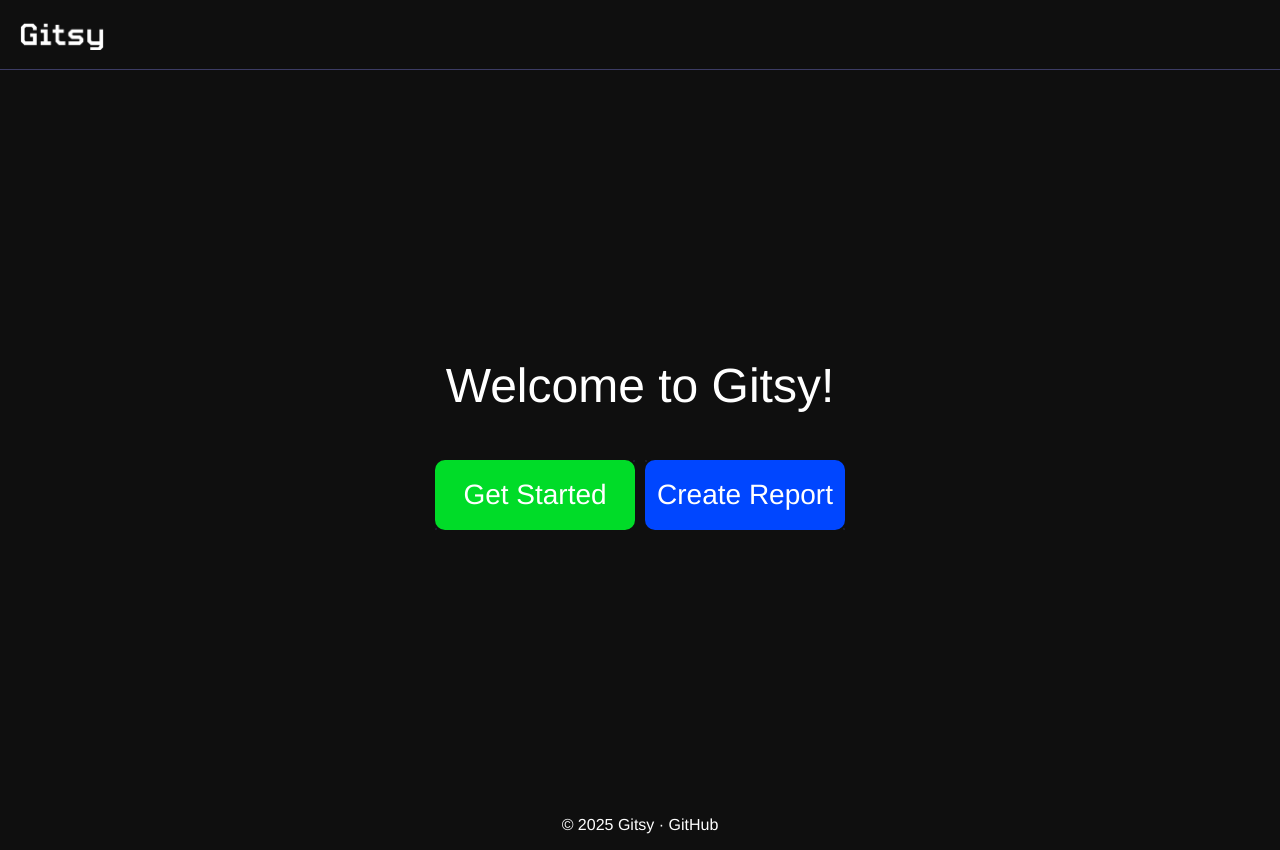
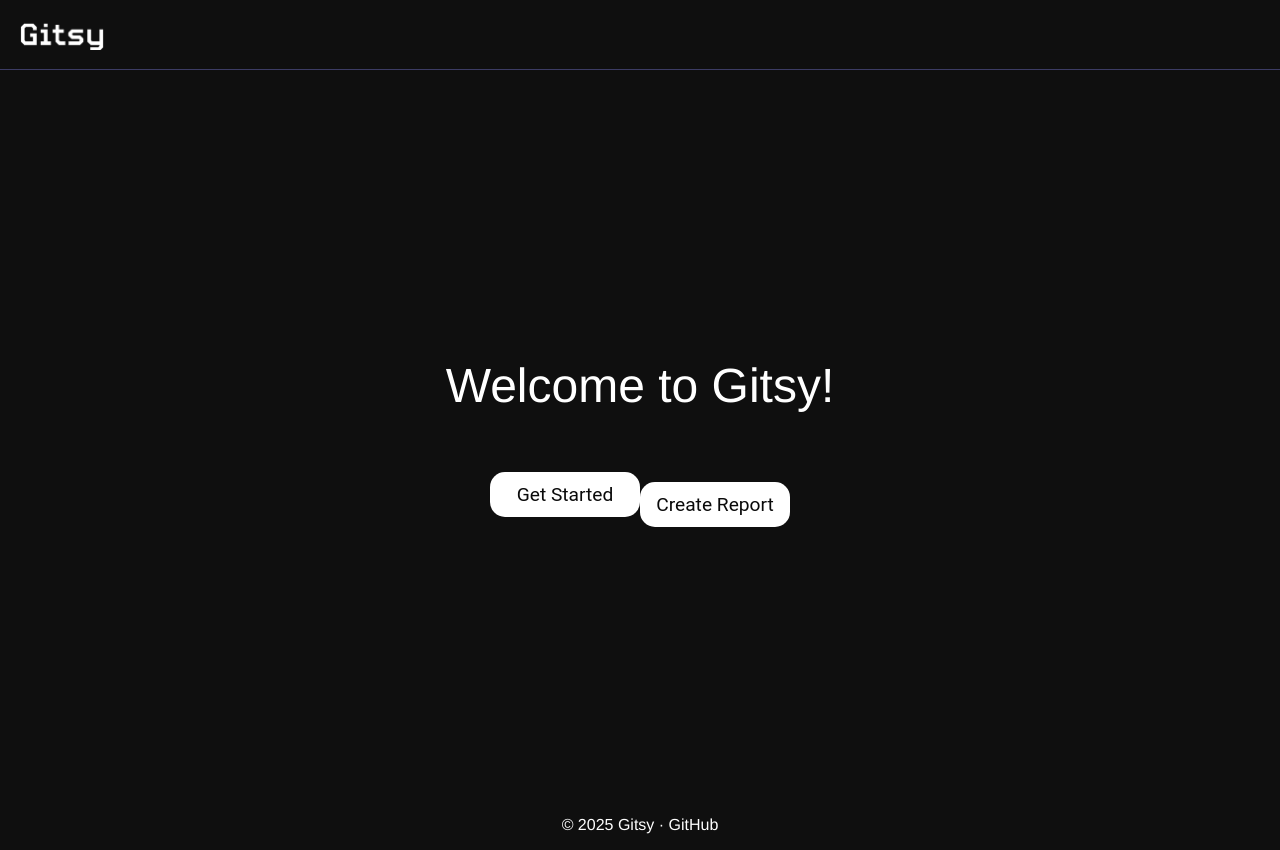
Before and after one commit to matslyk0/Gitsy, a React (Vite) app in the folder frontend/gitsy/: page / in a window 1280 px wide. Built offline with nearby package versions, Linux system fonts and the light colour scheme.

Commit message:
feature: redesign Create Report and Get Started buttons

```diff
--- a/frontend/gitsy/src/components/CreateReportButton/CreateReportButton.module.css
+++ b/frontend/gitsy/src/components/CreateReportButton/CreateReportButton.module.css
@@ -1,59 +1,22 @@
 .createReportButton {
   align-items: center;
-  background-color: rgb(0, 70, 255);
-  border-radius: 10px;
-  color: white;
+  background-color: white;
+  border-radius: 15px;
+  color: rgb(10, 10, 10);
   cursor: pointer;
   display: flex;
-  font-size: 1.75em;
-  font-family: Helvetica, sans-serif;
-  height: 70px;
+  font-size: 1.2em;
+  font-family: Roboto, sans-serif;
+  height: 45px;
   justify-content: center;
-  margin-left: 5px;
   position: relative;
   text-align: center;
   text-decoration: none;
-  transition-duration: 0.2s;
+  transition-duration: 0.15s;
   transition-timing-function: ease-in-out;
-  width: 200px;
+  width: 150px;
+  margin-top: 20px;
 }
 .createReportButton:hover {
-  background-color: rgb(0, 150, 255);
-  box-shadow: 0px 0px 10px white;
-  text-shadow: 0px 0px 2px black;
+  box-shadow: 0px 0px 5px white;
 }
-.createReportButton::before {
-  border-left: 2px solid rgb(30, 30, 50);
-  border-top: 2px solid rgb(30, 30, 50);
-  border-radius: 10px;
-  content: "";
-  height: 0px;
-  left: 0;
-  position: absolute;
-  top: 0;
-  transition-duration: 0.2s, 0.2s, 0.2s;
-  transition-property: width, height, border-color;
-  transition-timing-function: ease-in-out;
-  width: 0px;
-}
-.createReportButton::after {
-  bottom: 0;
-  border-bottom: 2px solid rgb(30, 30, 50);
-  border-radius: 10px;
-  border-right: 2px solid rgb(30, 30, 50);
-  content: "";
-  height: 0px;
-  position: absolute;
-  right: 0;
-  transition-duration: 0.2s, 0.2s, 0.2s;
-  transition-property: width, height, border-color;
-  transition-timing-function: ease-in-out;
-  width: 0px;
-}
-.createReportButton:hover::before,
-.createReportButton:hover::after {
-  box-sizing: border-box;
-  border-color: white;
-  width: 100%;
-  height: 100%;
-}
--- a/frontend/gitsy/src/components/GetStartedButton/GetStartedButton.module.css
+++ b/frontend/gitsy/src/components/GetStartedButton/GetStartedButton.module.css
@@ -1,59 +1,21 @@
 .getStartedButton {
   align-items: center;
-  background-color: rgb(0, 220, 40);
-  border-radius: 10px;
-  color: white;
+  background-color: white;
+  border-radius: 15px;
+  color: rgb(10, 10, 10);
   cursor: pointer;
   display: flex;
-  font-size: 1.75em;
-  font-family: Helvetica, sans-serif;
-  height: 70px;
+  font-size: 1.2em;
+  font-family: Roboto, sans-serif;
+  height: 45px;
   justify-content: center;
-  margin-right: 5px;
   position: relative;
   text-align: center;
   text-decoration: none;
-  transition-duration: 0.2s;
+  transition-duration: 0.15s;
   transition-timing-function: ease-in-out;
-  width: 200px;
+  width: 150px;
 }
 .getStartedButton:hover {
-  background-color: rgb(0, 255, 100);
-  box-shadow: 0px 0px 10px white;
-  text-shadow: 0px 0px 2px black;
+  box-shadow: 0px 0px 10px whie;
 }
-.getStartedButton::before {
-  border-top: 2px solid rgb(30, 30, 50);
-  border-right: 2px solid rgb(30, 30, 50);
-  border-radius: 10px;
-  content: "";
-  height: 0px;
-  right: 0;
-  position: absolute;
-  top: 0;
-  transition-duration: 0.2s, 0.2s, 0.2s;
-  transition-property: width, height, border-color;
-  transition-timing-function: ease-in-out;
-  width: 0px;
-}
-.getStartedButton::after {
-  bottom: 0;
-  border-bottom: 2px solid rgb(30, 30, 50);
-  border-radius: 10px;
-  border-left: 2px solid rgb(30, 30, 50);
-  content: "";
-  height: 0px;
-  position: absolute;
-  left: 0;
-  transition-duration: 0.2s, 0.2s, 0.2s;
-  transition-property: width, height, border-color;
-  transition-timing-function: ease-in-out;
-  width: 0px;
-}
-.getStartedButton:hover::before,
-.getStartedButton:hover::after {
-  box-sizing: border-box;
-  border-color: white;
-  width: 100%;
-  height: 100%;
-}
```
